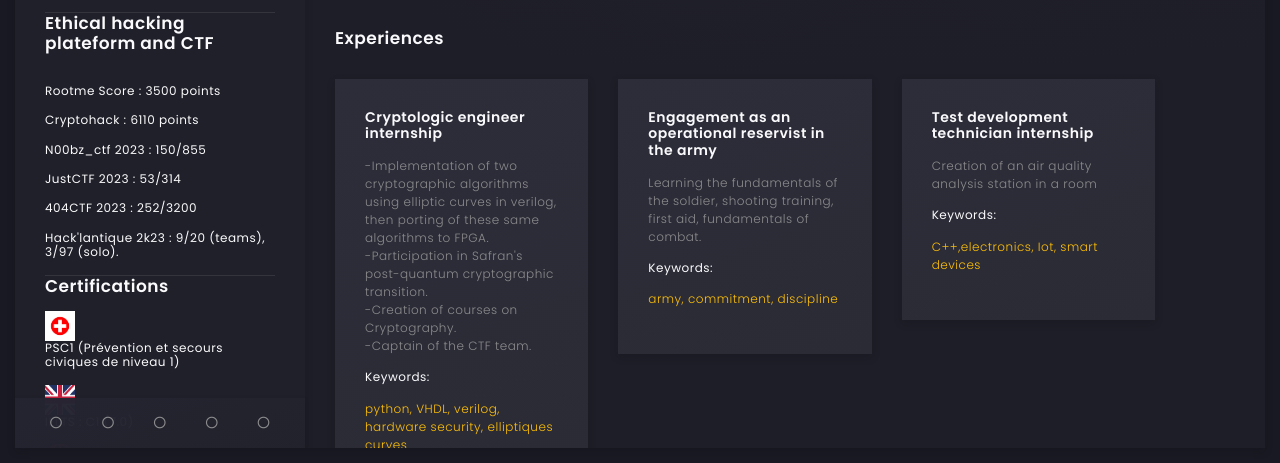
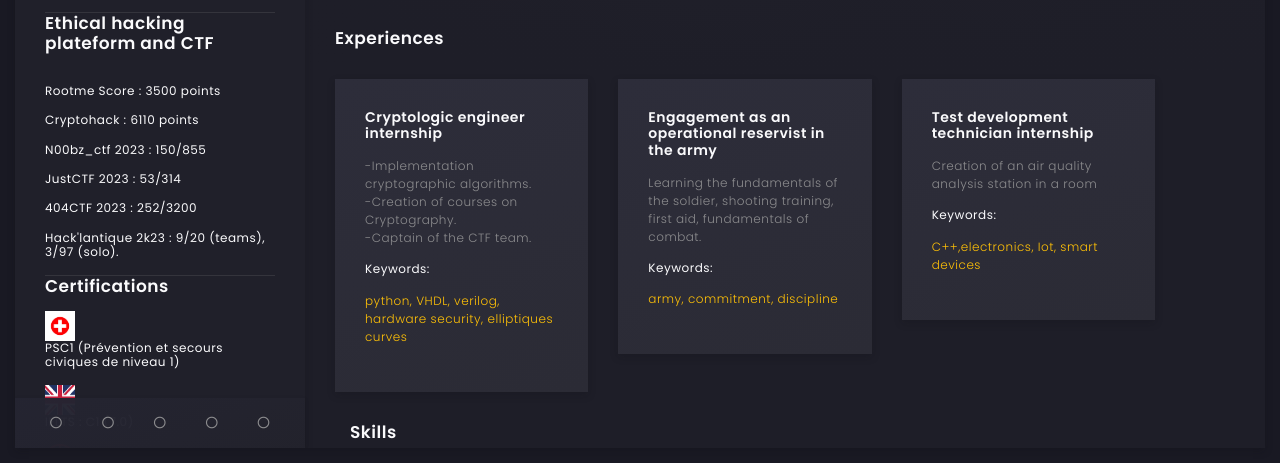
Before and after one commit to retyuil/retyuil.github.io, a plain HTML site: page index.html in a window 1280 px wide. Shown: the part 337-800 px from the top of the page. Drawn offline with nearby package versions, Linux system fonts and the light colour scheme; a script that the page names is missing.

Commit message:
Update index.html

```diff
--- a/index.html
+++ b/index.html
@@ -548,8 +548,7 @@
                         <!-- title -->
                         <h5 class="mb-15">Cryptologic engineer internship</h5>
                         <!-- text -->
-                        <div class="mb-15">-Implementation of two cryptographic algorithms using elliptic curves in verilog, then porting of these same algorithms to FPGA. <br>
--Participation in Safran's post-quantum cryptographic transition. <br>
+                        <div class="mb-15">-Implementation cryptographic algorithms. <br>
 -Creation of courses on Cryptography. <br>
 -Captain of the CTF team. <br> </div>
                         <!-- button -->
```
